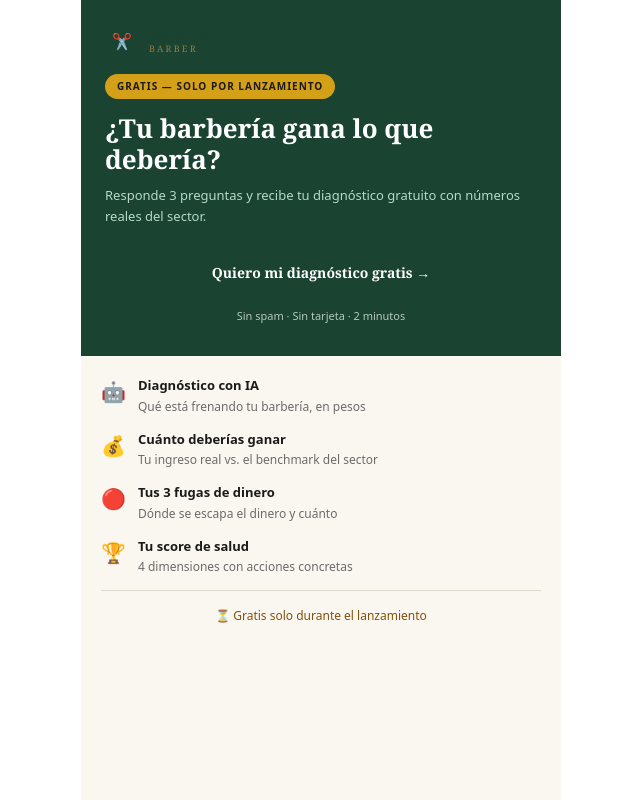
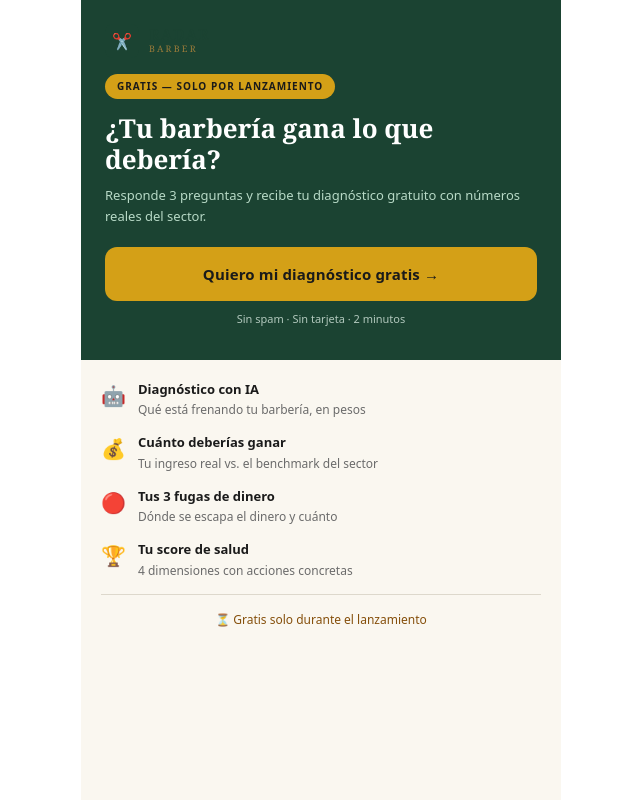
Before and after one commit to etorresborn-cmyk/radarbarber, a Next.js app: page / in a window 1280 px wide. Shown: the whole page, without its empty margins (319-959 px from the left). Built offline with nearby package versions, Linux system fonts and the light colour scheme.

Commit message:
fix: botón CTA dorado para contrastar con fondo verde

```diff
--- a/app/page.jsx
+++ b/app/page.jsx
@@ -551,7 +551,9 @@ export default function Home() {
         <p style={{ color: VERDE_CLARO, fontSize: 13, lineHeight: 1.6, margin: "0 0 20px", fontFamily: "system-ui" }}>
           Responde 3 preguntas y recibe tu diagnóstico gratuito con números reales del sector.
         </p>
-        <BtnPrimario onClick={() => setPantalla("formulario")}>Quiero mi diagnóstico gratis →</BtnPrimario>
+        <button onClick={() => setPantalla("formulario")} style={{ width: "100%", background: "#D4A017", color: "#1A1A1A", border: "none", borderRadius: 12, padding: "16px", fontSize: 15, fontWeight: 700, cursor: "pointer", fontFamily: "system-ui", letterSpacing: "0.01em" }}>
+          Quiero mi diagnóstico gratis →
+        </button>
         <p style={{ color: VERDE_SUAVE, fontSize: 11, textAlign: "center", marginTop: 10, fontFamily: "system-ui", opacity: 0.8 }}>Sin spam · Sin tarjeta · 2 minutos</p>
       </div>
       {/* BENEFICIOS — debajo del fold, para quien quiere saber más */}
```
